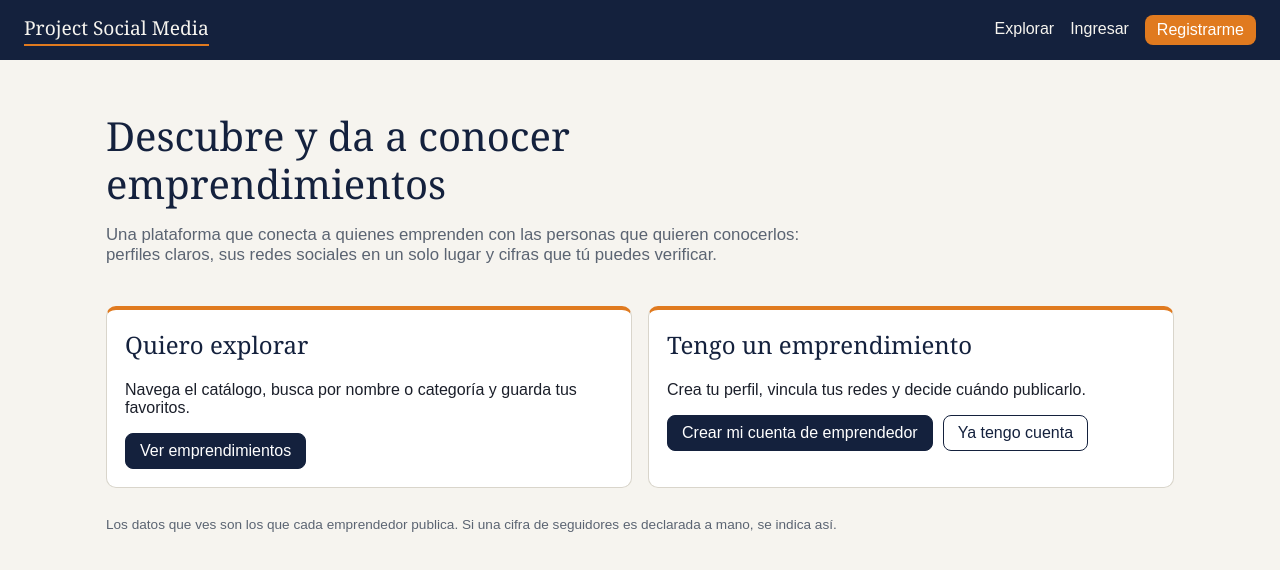
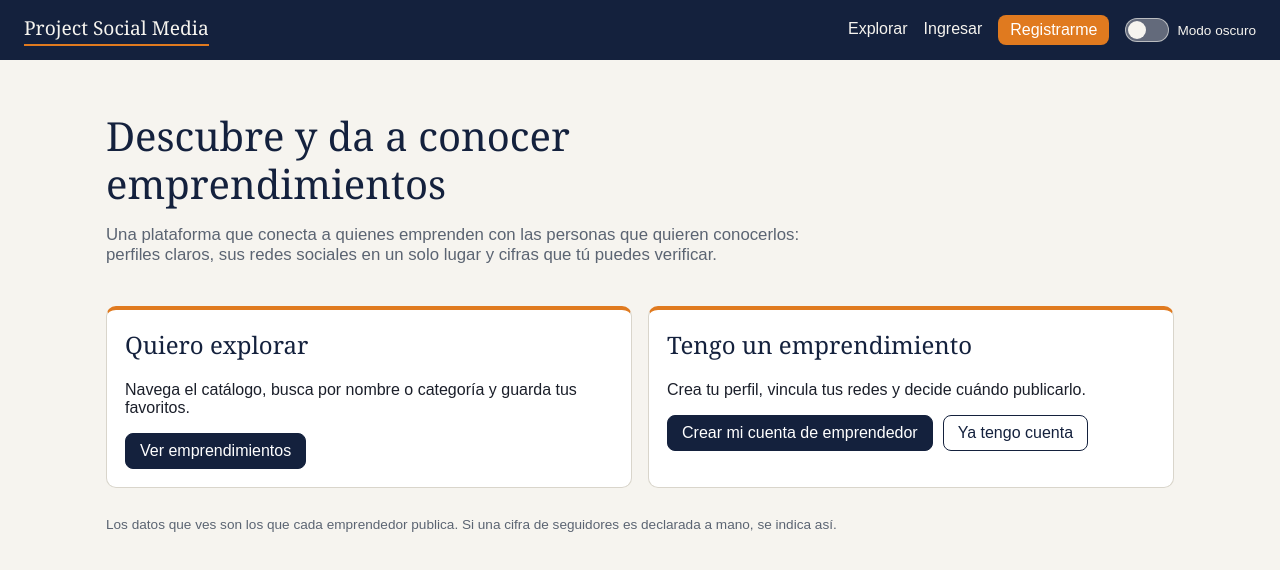
Before and after one commit to Iv4n-0v/Project_Social_MEdi4, a React (Vite) app in the folder frontend-react/: page / in a window 1280 px wide. Shown: the top 570 px of the page. Built offline with nearby package versions, Linux system fonts and the light colour scheme; no server answers.

Commit message:
modo claro y oscuro con interruptor

```diff
--- a/frontend-react/index.html
+++ b/frontend-react/index.html
@@ -4,6 +4,17 @@
     <meta charset="UTF-8" />
     <meta name="viewport" content="width=device-width, initial-scale=1.0" />
     <title>Project Social Media</title>
+    <script>
+      (function () {
+        try {
+          var t = localStorage.getItem('theme');
+          if (t !== 'light' && t !== 'dark') {
+            t = window.matchMedia('(prefers-color-scheme: dark)').matches ? 'dark' : 'light';
+          }
+          document.documentElement.setAttribute('data-theme', t);
+        } catch (e) {}
+      })();
+    </script>
   </head>
   <body>
     <div id="root"></div>
--- a/frontend-react/src/App.jsx
+++ b/frontend-react/src/App.jsx
@@ -16,6 +16,7 @@ import Settings from './pages/Settings';
 import { Forgot, Reset } from './pages/PasswordReset';
 import Register from './pages/Register';
 import VentureDetail from './pages/VentureDetail';
+import ThemeToggle from './components/ThemeToggle';
 
 function Nav() {
   const { account, isLoggedIn, hasRole, logout, ready } = useAuth();
@@ -48,6 +49,7 @@ function Nav() {
             <Link className="nav-cta" to="/registro">Registrarme</Link>
           </>
         )}
+        <ThemeToggle />
       </nav>
     </header>
   );
--- a/frontend-react/src/components/SocialIcon.jsx
+++ b/frontend-react/src/components/SocialIcon.jsx
@@ -2,7 +2,7 @@
 const BRAND = {
   instagram: '#e1306c',
   facebook: '#1877f2',
-  tiktok: '#111111',
+  tiktok: 'var(--color-text)',
   whatsapp: '#25d366',
   youtube: '#ff0000',
 };
--- /dev/null
+++ b/frontend-react/src/components/ThemeToggle.jsx
@@ -0,0 +1,28 @@
+import { useState } from 'react';
+
+function initialTheme() {
+  return document.documentElement.getAttribute('data-theme') === 'dark' ? 'dark' : 'light';
+}
+
+export default function ThemeToggle() {
+  const [theme, setTheme] = useState(initialTheme);
+  const dark = theme === 'dark';
+
+  function toggle() {
+    const next = dark ? 'light' : 'dark';
+    document.documentElement.setAttribute('data-theme', next);
+    try {
+      localStorage.setItem('theme', next);
+    } catch {
+      /* si el navegador bloquea el almacenamiento, el cambio vale solo para esta visita */
+    }
+    setTheme(next);
+  }
+
+  return (
+    <button type="button" role="switch" aria-checked={dark} aria-label="Modo oscuro" className="theme-switch" onClick={toggle}>
+      <span className="track" aria-hidden="true"><span className="knob" /></span>
+      <span aria-hidden="true">Modo oscuro</span>
+    </button>
+  );
+}
--- a/frontend-react/src/styles.css
+++ b/frontend-react/src/styles.css
@@ -12,12 +12,20 @@
   --color-danger: #a32d2d;
   --color-danger-bg: #fcebeb;
   --radius: 10px;
+  --color-heading: #14213d;
+  --color-nav-text: #f6f4ef;
+  --color-soft: #ece9e1;
+  --color-selected: #eef0f6;
+  --color-info-bg: #e8f0f7;
+  --color-info-card-bg: #f1f6fa;
+  --color-info-card-border: #c9dcea;
+  color-scheme: light;
 }
 * { box-sizing: border-box; }
 body { margin: 0; font-family: Arial, Helvetica, sans-serif; background: var(--color-bg); color: var(--color-text); }
-h2, h3 { font-family: Georgia, serif; color: var(--color-primary); font-weight: 400; }
+h2, h3 { font-family: Georgia, serif; color: var(--color-heading); font-weight: 400; }
 .nav { display: flex; justify-content: space-between; align-items: center; flex-wrap: wrap; gap: 12px; padding: 14px 24px; background: var(--color-primary); }
-.nav a { color: #f6f4ef; text-decoration: none; margin-left: 16px; padding-bottom: 3px; }
+.nav a { color: var(--color-nav-text); text-decoration: none; margin-left: 16px; padding-bottom: 3px; }
 .nav .brand { font-family: Georgia, serif; font-size: 1.2rem; margin-left: 0; }
 .nav a.active { border-bottom: 2px solid var(--color-accent); }
 .container { max-width: 1100px; margin: 24px auto; padding: 0 16px; }
@@ -29,14 +37,14 @@ h2, h3 { font-family: Georgia, serif; color: var(--color-primary); font-weight:
 .row { display: flex; gap: 10px; align-items: center; flex-wrap: wrap; }
 .row.between { justify-content: space-between; }
 .stack { display: flex; flex-direction: column; gap: 10px; }
-.btn { border: 1px solid var(--color-primary); background: var(--color-surface); color: var(--color-primary); padding: 8px 14px; border-radius: 8px; cursor: pointer; }
-.btn.primary { background: var(--color-primary); color: #fff; }
+.btn { border: 1px solid var(--color-heading); background: var(--color-surface); color: var(--color-heading); padding: 8px 14px; border-radius: 8px; cursor: pointer; }
+.btn.primary { background: var(--color-primary); border-color: var(--color-primary); color: #fff; }
 .btn.danger { border-color: var(--color-danger); color: var(--color-danger); }
 .btn.small { padding: 4px 10px; font-size: 0.85rem; }
 .btn:disabled { opacity: 0.55; cursor: not-allowed; }
 .field { display: flex; flex-direction: column; gap: 6px; margin-bottom: 12px; }
 .field span { font-weight: bold; font-size: 0.9rem; }
-input, select, textarea { padding: 8px; border: 1px solid var(--color-border); border-radius: 8px; font: inherit; }
+input, select, textarea { padding: 8px; border: 1px solid var(--color-border); border-radius: 8px; font: inherit; background: var(--color-surface); color: var(--color-text); }
 .checks { display: flex; flex-wrap: wrap; gap: 12px; }
 .check { display: flex; align-items: center; gap: 6px; }
 .table-wrap { overflow-x: auto; }
@@ -47,21 +55,21 @@ th, td { padding: 10px; border-bottom: 1px solid var(--color-border); vertical-a
 .avatar { width: 40px; height: 40px; border-radius: 50%; object-fit: cover; }
 .badge { padding: 2px 10px; border-radius: 999px; font-size: 0.8rem; }
 .badge.ok { background: var(--color-success-bg); color: var(--color-success); }
-.badge.off { background: #ece9e1; color: var(--color-muted); }
+.badge.off { background: var(--color-soft); color: var(--color-muted); }
 .alert { padding: 10px 14px; border-radius: 8px; }
 .alert.error { background: var(--color-danger-bg); color: var(--color-danger); }
 .alert.success { background: var(--color-success-bg); color: var(--color-success); }
 
 /* ===== Fase 4: landing, autenticacion, catalogo ===== */
 a { color: var(--color-info); }
-h1 { font-family: Georgia, serif; color: var(--color-primary); font-weight: 400; line-height: 1.2; margin: 0 0 12px; }
+h1 { font-family: Georgia, serif; color: var(--color-heading); font-weight: 400; line-height: 1.2; margin: 0 0 12px; }
 .muted { color: var(--color-muted); }
 .small { font-size: 0.85rem; }
 .center { text-align: center; justify-content: center; }
 :focus-visible { outline: 3px solid var(--color-accent); outline-offset: 2px; }
 .nav nav { display: flex; align-items: center; flex-wrap: wrap; gap: 4px 0; }
 .nav .nav-cta { background: var(--color-accent); color: #fff; padding: 6px 12px; border-radius: 8px; }
-.linklike { background: none; border: 0; color: #f6f4ef; margin-left: 16px; cursor: pointer; font: inherit; padding: 0 0 3px; }
+.linklike { background: none; border: 0; color: var(--color-nav-text); margin-left: 16px; cursor: pointer; font: inherit; padding: 0 0 3px; }
 .btn { text-decoration: none; display: inline-block; font: inherit; }
 .btn.small { font-size: 0.85rem; }
 .btn.on { background: var(--color-accent); border-color: var(--color-accent); color: #fff; }
@@ -75,10 +83,10 @@ h1 { font-family: Georgia, serif; color: var(--color-primary); font-weight: 400;
 .role-pick { border: 0; padding: 0; margin: 0 0 8px; display: grid; grid-template-columns: 1fr 1fr; gap: 10px; }
 .role-pick legend { font-weight: bold; margin-bottom: 8px; padding: 0; }
 .role-option { display: flex; gap: 8px; align-items: flex-start; border: 1px solid var(--color-border); border-radius: var(--radius); padding: 10px; cursor: pointer; }
-.role-option.selected { border-color: var(--color-primary); background: #eef0f6; }
+.role-option.selected { border-color: var(--color-heading); background: var(--color-selected); }
 .v-card { margin: 0; display: flex; flex-direction: column; gap: 6px; }
 .v-name { margin: 0 0 4px; font-size: 1.1rem; }
-.v-name a { color: var(--color-primary); text-decoration: none; }
+.v-name a { color: var(--color-heading); text-decoration: none; }
 .v-avatar { border-radius: 50%; object-fit: cover; flex: none; }
 .v-initial { display: flex; align-items: center; justify-content: center; background: var(--color-primary); color: #fff; font-family: Georgia, serif; }
 .v-desc { margin: 0; display: -webkit-box; -webkit-line-clamp: 3; -webkit-box-orient: vertical; overflow: hidden; }
@@ -110,13 +118,13 @@ h1 { font-family: Georgia, serif; color: var(--color-primary); font-weight: 400;
 
 /* ===== Fase 5: panel del emprendedor ===== */
 .panel-nav { display: flex; flex-wrap: wrap; gap: 6px; margin: 4px 0 18px; padding-bottom: 10px; border-bottom: 1px solid var(--color-border); }
-.panel-nav a { text-decoration: none; color: var(--color-primary); padding: 6px 12px; border-radius: 999px; border: 1px solid var(--color-border); background: var(--color-surface); font-size: 0.9rem; }
+.panel-nav a { text-decoration: none; color: var(--color-heading); padding: 6px 12px; border-radius: 999px; border: 1px solid var(--color-border); background: var(--color-surface); font-size: 0.9rem; }
 .panel-nav a.active { background: var(--color-primary); color: #fff; border-color: var(--color-primary); }
-.alert.info { background: #e8f0f7; color: var(--color-info); }
-.card.info { background: #f1f6fa; border-color: #c9dcea; }
+.alert.info { background: var(--color-info-bg); color: var(--color-info); }
+.card.info { background: var(--color-info-card-bg); border-color: var(--color-info-card-border); }
 .stat { margin: 0; }
 .stat h3 { margin-top: 0; }
-.stat-number { font-size: 1.8rem; margin: 4px 0; font-family: Georgia, serif; color: var(--color-primary); }
+.stat-number { font-size: 1.8rem; margin: 4px 0; font-family: Georgia, serif; color: var(--color-heading); }
 .history { margin: 6px 0 0; padding-left: 18px; }
 @media (max-width: 640px) {
   .panel-nav { flex-wrap: nowrap; overflow-x: auto; padding-bottom: 12px; }
@@ -149,3 +157,36 @@ input[aria-invalid="true"] { border-color: var(--color-danger); }
 .signup-preview h3 { margin: 0 0 8px; font-size: 1rem; }
 .signup-preview p { margin: 8px 0 0; }
 .signup-preview strong, .signup-preview .small { overflow-wrap: anywhere; }
+
+/* ===== Modo claro / oscuro ===== */
+:root[data-theme="dark"] {
+  --color-primary: #2c4a8f;
+  --color-heading: #e8ecf5;
+  --color-bg: #12151c;
+  --color-surface: #1b2029;
+  --color-text: #e6e8ee;
+  --color-muted: #a0a8b8;
+  --color-border: #343b49;
+  --color-info: #6fb3e0;
+  --color-success: #6fd1a0;
+  --color-success-bg: #163a2a;
+  --color-danger: #f28b8b;
+  --color-danger-bg: #3d1d1d;
+  --color-soft: #2a303c;
+  --color-selected: #232c45;
+  --color-info-bg: #1b2d40;
+  --color-info-card-bg: #182636;
+  --color-info-card-border: #2c4a66;
+  color-scheme: dark;
+}
+.theme-switch { display: inline-flex; align-items: center; gap: 8px; margin-left: 16px; padding: 0; background: none; border: 0; color: var(--color-nav-text); cursor: pointer; font: inherit; font-size: 0.85rem; }
+.theme-switch .track { position: relative; flex: none; width: 44px; height: 24px; border-radius: 999px; background: rgba(246, 244, 239, 0.35); border: 1px solid rgba(246, 244, 239, 0.6); transition: background 0.2s, border-color 0.2s; }
+.theme-switch .knob { position: absolute; top: 2px; left: 2px; width: 18px; height: 18px; border-radius: 50%; background: #f6f4ef; transition: transform 0.2s; }
+.theme-switch[aria-checked="true"] .track { background: var(--color-accent); border-color: var(--color-accent); }
+.theme-switch[aria-checked="true"] .knob { transform: translateX(20px); }
+@media (prefers-reduced-motion: reduce) {
+  .theme-switch .track, .theme-switch .knob { transition: none; }
+}
+@media (max-width: 640px) {
+  .theme-switch { margin-left: 0; }
+}
```
